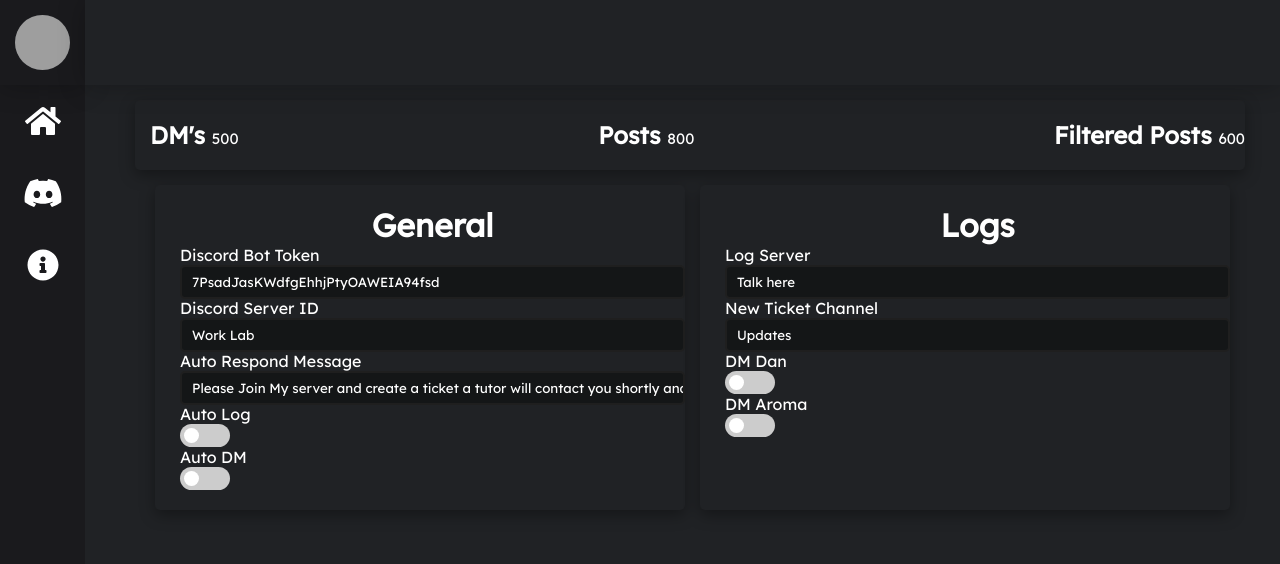
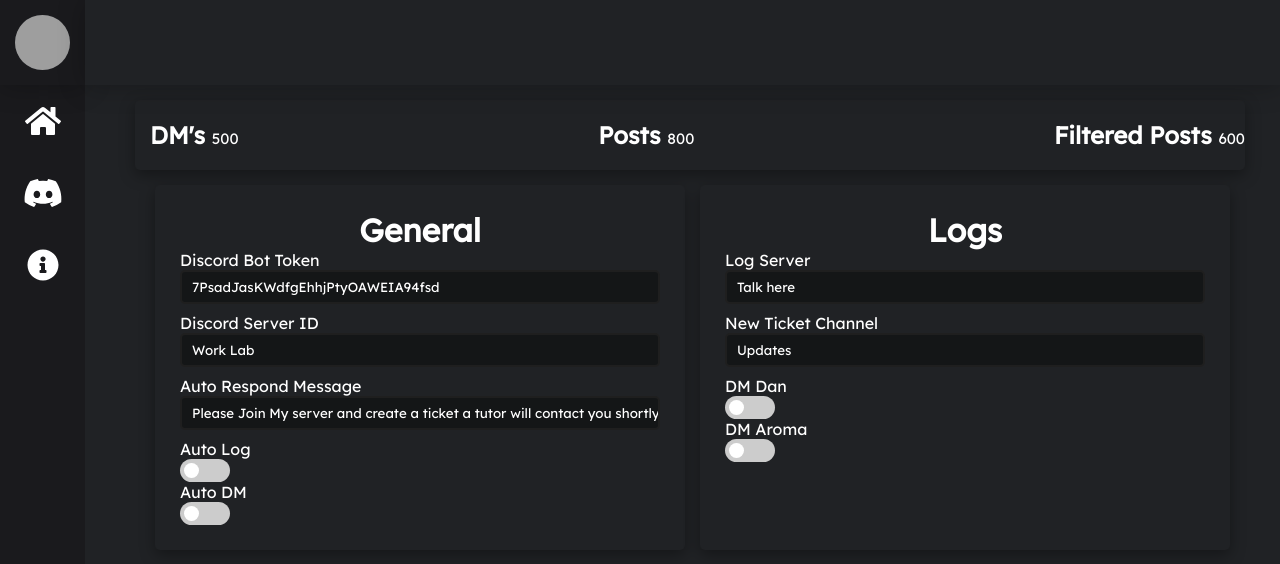
Before and after one commit to DanyaalA/CrimsonBot, a React (Create React App) app: page /discord in a window 1280 px wide. Shown: the top 564 px of the page. Built offline with nearby package versions, Linux system fonts and the light colour scheme; grey boxes are pictures that could not be loaded.

Commit message:
Fix GeneralSettingContainer in discord page

```diff
--- a/src/pages/Discord.tsx
+++ b/src/pages/Discord.tsx
@@ -82,12 +82,17 @@ const HomeStyle = styled.div`
 const GeneralSettingContainer = styled(ContainerStyle)`
   display: flex;
   flex-direction: column;
-  padding-left: 25px;
+  padding: 25px;
 
   h1 {
     text-align: center;
     border-radius: 5px;
     width: 100%;
+  }
+
+  .inputBox {
+    width: 100%;
+    padding-bottom: 10px;
   }
 `;
 
```
